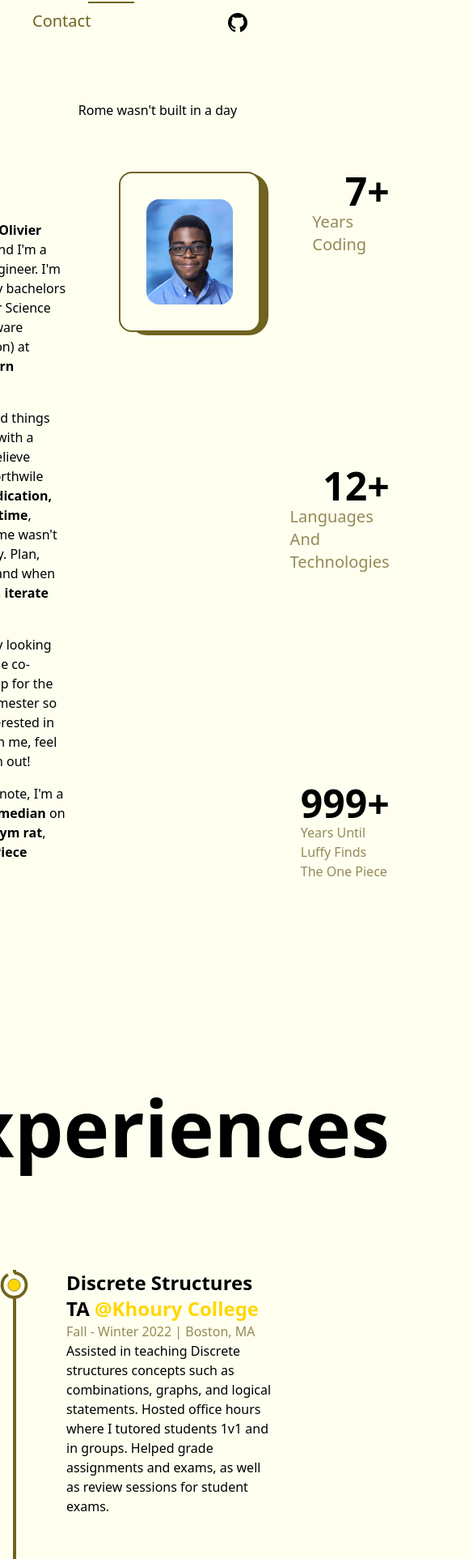
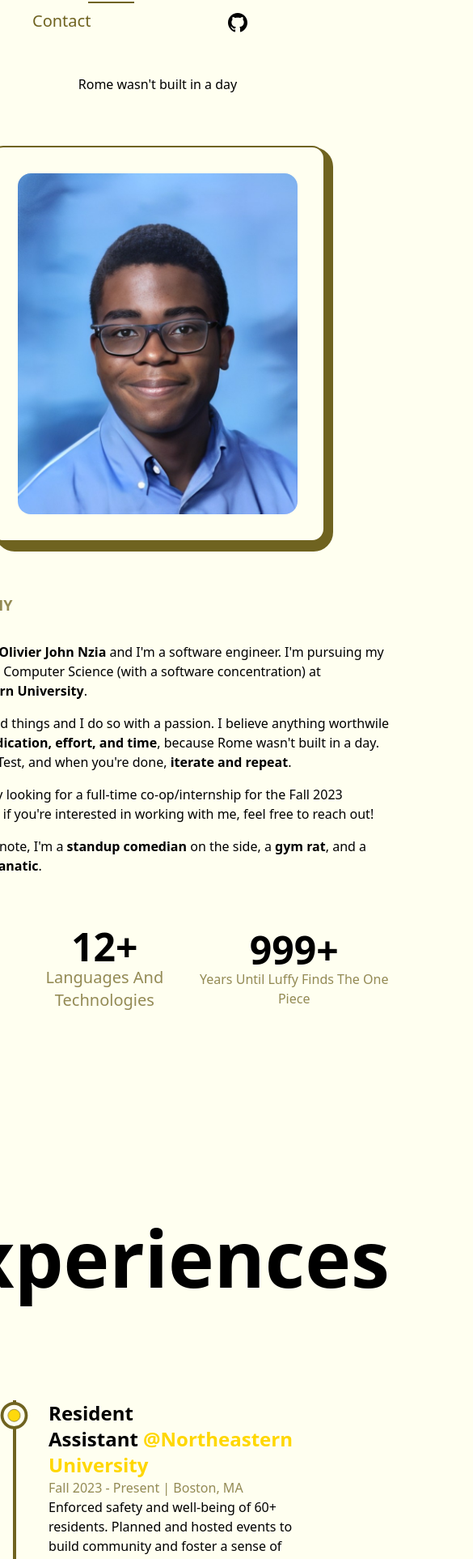
Before and after one commit to ojn03/ojn03.github.io, a Next.js app: page /about in a window 390 px wide. Shown: the part 48-1973 px from the top of the page at 81% size, 585 px wide, since content can reach past the window. Built offline with nearby package versions, Linux system fonts and the light colour scheme.

Commit message:
added experiences +  responsiveness

```diff
--- a/src/app/about/page.js
+++ b/src/app/about/page.js
@@ -1,83 +1,97 @@
-import React from 'react'
-import me from 'public/me.jpg'
-import Image from 'next/image'
-import Experiences from '@/components/Experiences'
-import Count from '@/components/Counter'
-import scrolldown from 'public/scrolldown.gif'
+import React from "react";
+import me from "public/me.jpg";
+import Image from "next/image";
+import Experiences from "@/components/Experiences";
+import Count from "@/components/Counter";
+import scrolldown from "public/scrolldown.gif";
 export const metadata = {
-  title: 'Olivier-John Nzia | About',
-}
-//todo scroll down arrow
+	title: "Olivier-John Nzia | About"
+};
 const page = () => {
 	return (
+		<main className="flex w-full flex-col items-center justify-center">
+			{/* layout */}
+			<div className="h-full inline-block z-0 pt-8 sm:p-16 lg:p-32 ">
+				<h1 className="mb-16 text-center">Rome wasn&apos;t built in a day</h1>
+				<div className="relative grid w-fit h-fit grid-cols-8 gap-16">
+					{/* Image */}
 
-    <main className=' flex w-full flex-col items-center justify-center'>
-      {/* layout */}
-      <div className='h-full inline-block z-0 p-32 pt-16'>
-        <h1 className='mb-16 text-center'>Rome wasn&apos;t built in a day</h1>
-        <div className='relative grid w-fit h-fit grid-cols-8 gap-16'>
-          {/* <div className=''>
+					<div className="col-start-2 col-span-6 md:order-2 xl:col-span-3 md:col-span-4 relative h-max rounded-2xl border-2 border-solid border-dark p-8 bg-light ">
+						<div className="absolute top-0 -right-3 -z-10 w-[102%] h-[103%] rounded-3xl bg-dark" />
+						<Image
+							src={me}
+							alt="me.jpg"
+							className="w-full h-auto rounded-2xl"
+						/>
+					</div>
 
-            </div> */}
-          <div className=' col-span-3 flex gap-4 flex-col items-start justify-start '>
-            <h2 className='mb-4 text-lg font-bold uppercase text-dark/75'>Bio</h2>
-            <p className='font-medium '>
-              My name is <b>Olivier John Nzia</b> and I&apos;m a software engineer. I&apos;m pursuing my bachelors in Computer Science (with a software concentration) at <b>Northeastern University</b>.
+					{/* BIO */}
+					<div className="col-span-8 md:order-1 xl:col-span-3 md:col-span-4 flex gap-4 flex-col items-start justify-start ">
+						<h2 className="mb-4 text-lg font-bold uppercase text-dark/75">
+							Biography
+						</h2>
+						<p className="font-medium ">
+							My name is <b>Olivier John Nzia</b> and I&apos;m a software
+							engineer. I&apos;m pursuing my bachelors in Computer Science (with
+							a software concentration) at <b>Northeastern University</b>.
 						</p>
-            <p className='font-medium'>
-              I love to build things and I do so with a passion. I believe anything worthwile requires <b>dedication, effort, and time</b>, because Rome wasn&apos;t built in a day. Plan, Build, Test, and when you&apos;re done, <b>iterate and repeat</b>.
+						<p className="font-medium">
+							I love to build things and I do so with a passion. I believe
+							anything worthwile requires <b>dedication, effort, and time</b>,
+							because Rome wasn&apos;t built in a day. Plan, Build, Test, and
+							when you&apos;re done, <b>iterate and repeat</b>.
 						</p>
 
-            <p className='font-medium'>
-              I&apos;m currently looking for a full-time co-op/internship for the Fall 2023 semester so if you&apos;re interested in working with me, feel free to reach out!
+						<p className="font-medium">
+							I&apos;m currently looking for a full-time co-op/internship for
+							the Fall 2023 semester so if you&apos;re interested in working
+							with me, feel free to reach out!
 						</p>
 
-            <p className=' font-medium'>
-              On another note, I&apos;m a <b>standup comedian</b> on the side, a <b>gym rat</b>, and a <b>One Piece fanatic</b>.
+						<p className=" font-medium">
+							On another note, I&apos;m a <b>standup comedian</b> on the side, a{" "}
+							<b>gym rat</b>, and a <b>One Piece fanatic</b>.
 						</p>
 					</div>
-          <div className='col-span-3 relative h-max rounded-2xl border-2 border-solid border-dark p-8 bg-light '>
-            <div className='absolute top-0 -right-3 -z-10 w-[102%] h-[103%] rounded-3xl bg-dark ' />
-            <Image src={me} alt='me.jpg' className='w-full h-auto rounded-2xl' />
-          </div>
-          <div className='col-span-2 flex flex-col items-end justify-between'>
-            <div className='flex flex-col items-end justify-center'>
-              <span className='text-5xl inline-block  font-bold'>
+
+					{/* Stats */}
+					<div className="md:order-3 xl:col-span-2 col-span-8 flex xl:flex-col lg:flex-row xl:items-end items-center justify-between">
+						<div className="flex flex-col items-center xl:items-end justify-center">
+							<span className="text-5xl inline-block  font-bold">
 								<Count from={0} to={7} />+
 							</span>
-              <h2 className='text-xl font-medium capitalize text-dark/75'>
+							<h2 className="text-center xl:text-right text-xl font-medium capitalize text-dark/75">
 								Years Coding
 							</h2>
 						</div>
 
-            <div className='flex flex-col items-end justify-center'>
-              <span className='text-5xl inline-block font-bold'>
+						<div className="flex flex-col  items-center xl:items-end justify-center">
+							<span className="text-5xl inline-block font-bold">
 								<Count from={0} to={12} />+
 							</span>
-              <h2 className='text-xl font-medium capitalize text-dark/75'>
+							<h2 className="text-center xl:text-right text-xl font-medium capitalize text-dark/75">
 								Languages and Technologies
 							</h2>
 						</div>
 
-            <div className='flex flex-col items-end justify-center'>
-              <span className='text-5xl inline-block font-bold'>
+						<div className="flex flex-col items-center xl:items-end justify-center">
+							<span className="text-5xl inline-block font-bold">
 								<Count from={0} to={999} />+
 							</span>
-              <h2 className='text-base font-medium capitalize text-dark/75'>
+							<h2 className="text-center xl:text-right text-base font-medium capitalize text-dark/75">
 								Years until Luffy finds the One Piece
 							</h2>
 						</div>
-            {/* 2 years of experience, 12+ project repositories, 999+ hours coding, 200+ job rejections,  episodes until Luffy finds the One piece, 356 bones ina blue whale, hours of sleep, daily pushups */}
 					</div>
-          <div className='absolute -bottom-28 '>
-            <Image src={scrolldown} alt='scrolldown.gif' className='w-8' />
+					<div className="absolute -bottom-28 ">
+						<Image src={scrolldown} alt="scrolldown.gif" className="w-8" />
 					</div>
 				</div>
 
 				<Experiences />
 			</div>
 		</main>
-  )
-}
+	);
+};
 
-export default page
+export default page;
--- a/src/utils/info.js
+++ b/src/utils/info.js
@@ -1,53 +1,51 @@
-import ll from 'public/PreviewLens.png'
-import arnold from 'public/DALL·E 2023-06-29 16.07.19 - solar system, vibrant colors, van gogh style.png'
-import impDemo from 'public/IMPDEMO.png'
-import sitedemo from 'public/sitedemo.png'
+import ll from "public/PreviewLens.png";
+import arnold from "public/DALL·E 2023-06-29 16.07.19 - solar system, vibrant colors, van gogh style.png";
+import impDemo from "public/IMPDEMO.png";
+import sitedemo from "public/sitedemo.png";
 
 export const projects = [
 	{
-        infoPath: '',
-        title: 'Little Lens',
-        short: 'Post Images, save Images, comment, and more!\nthis is an image sharing application (sorta like Pinterest)\n',
-        description: 'Long description',
+		infoPath: "",
+		title: "Little Lens",
+		short:
+			"Post Images, save Images, comment, and more!\nthis is an image sharing application (sorta like Pinterest)\n",
+		description: "Long description",
 		image: ll,
-        link: 'https://littlelensv1.netlify.app/',
-        repo: 'https://github.com/ojn03/littleLens',
-        technologies: ['React', 'Tailwind CSS', 'Sanity.io']
-
+		link: "https://littlelensv1.netlify.app/",
+		repo: "https://github.com/ojn03/littleLens",
+		technologies: ["React", "Tailwind CSS", "Sanity.io"]
 	},
 	{
-        infoPath: '',
-        title: 'ojn.me',
-        short: 'A website about a (really cool and handsome) guy named Olivier',
-        description: 'Long description',
+		infoPath: "",
+		title: "ojn.me",
+		short: "A website about a (really cool and handsome) guy named Olivier",
+		description: "Long description",
 		image: sitedemo,
-        link: '/',
-        repo: 'https://github.com/ojn03/portfolio',
-        technologies: ['Next.js', 'Framer Motion', 'Tailwind CSS']
-
+		link: "/",
+		repo: "https://github.com/ojn03/portfolio",
+		technologies: ["Next.js", "Framer Motion", "Tailwind CSS"]
 	},
 	{
-        infoPath: '',
-        title: 'Polished Pixels',
-        short: 'An image processor where users can import and export images in any format, and apply various filters to them.',
-        description: 'Long description',
+		infoPath: "",
+		title: "Polished Pixels",
+		short:
+			"An image processor where users can import and export images in any format, and apply various filters to them.",
+		description: "Long description",
 		image: impDemo,
-        link: '',
-        repo: '',
-        technologies: ['Java', 'Swing']
-
+		link: "",
+		repo: "",
+		technologies: ["Java", "Swing"]
 	},
 	{
-        infoPath: '',
-        title: 'Arnold the Astronaut',
-        short: 'A twitter bot that likes astronomy',
-        description: 'Long description',
+		infoPath: "",
+		title: "Arnold the Astronaut",
+		short: "A twitter bot that likes astronomy",
+		description: "Long description",
 		image: arnold,
-        link: '',
-        repo: '',
-        technologies: ['twitter API', 'NASA API', 'twitter4j']
-
-    },
+		link: "",
+		repo: "",
+		technologies: ["twitter API", "NASA API", "twitter4j"]
+	}
 	// {    infoPath: '',
 	//     title: 'Candid Conversations ',
 	//     short: 'a demo chat application',
@@ -87,48 +85,68 @@ export const projects = [
 	//     technologies: ['Next.js', 'Tailwind CSS']
 
 	// },
-
-]
+];
 
 export const experiences = [
+
+    //C4C NEU
+    //GENERATE
+	//Computer Systems TA
 	{
-        position: 'Discrete Structures TA',
-        company: 'Khoury College',
-        description: 'Assisted in teaching Discrete structures concepts such as combinations, graphs, and logical statements. Hosted office hours where I tutored students 1v1 and in groups. Helped grade assignments and exams, as well as review sessions for student exams. ',
-        location: 'Boston, MA',
-        date: 'Fall - Winter 2022',
-        technologies: ['tech1', 'tech2', 'tech3'],
-        image: 'https://picsum.photos/200/300',
-        link: 'https://www.khoury.northeastern.edu/',
+		position: "Resident Assistant",
+		company: "Northeastern University",
+		description:
+			"Enforced safety and well-being of 60+ residents. Planned and hosted events to build community and foster a sense of belonging. Provided resources and support to residents. ",
+		location: "Boston, MA",
+		date: "Fall 2023 - Present",
+		link: "https://example.com"
+	},
 
+	{
+		position: "NEU Summer Bridge Mentor",
+		company: "Northeastern University",
+		description:
+			"Helped lead a group of over 300 incoming freshman towards their transition into college life at NEU. Directly mentored a group of 6 menteess, teaching  about the resources available at Northeastern and how to navigate the campus.",
+		location: "Boston, MA",
+		date: "Summer 2023",
+		link: "https://admissions.northeastern.edu/academics/summer-bridge/"
+	},
+
+	{
+		position: "Discrete Structures TA",
+		company: "Khoury College",
+		description:
+			"Assisted in teaching Discrete structures concepts such as combinations, graphs, and logical statements. Hosted office hours where I tutored students 1v1 and in groups. Helped grade assignments and exams, as well as review sessions for student exams. ",
+		location: "Boston, MA",
+		date: "Fall - Winter 2022",
+		link: "https://www.khoury.northeastern.edu/"
 	},
 	{
-        position: 'Development Research Assistant',
-        company: 'Northeastern University',
-        description: 'Aided reasearch efforts by categorizing and analyzing existing data. Wrote scripts in python to automate data collection and analysis.',
-        location: 'Boston, MA',
-        date: 'Fall 2021 - Spring 2023',
-        technologies: ['tech1', 'tech2', 'tech3'],
-        image: 'https://picsum.photos/200/300',
-        link: 'https://example.com',
+		position: "Development Research Assistant",
+		company: "Northeastern University",
+		description:
+			"Aided reasearch efforts by categorizing and analyzing existing data. Wrote scripts in python to automate data collection and analysis.",
+		location: "Boston, MA",
+		date: "Fall 2021 - Spring 2023",
+		link: "https://research.northeastern.edu/"
 	},
 	{
-        position: 'Robotics Club',
-        company: 'Jack E Singley Academy',
-        description: 'Helped design, code, and build robots capable of navigating different environments and performing actions such as shooting a ball at a target or stacking blocks. Implemented autonomous systems as well as user controlled. Led a team to compete in VEX Robotics and FIRST Robotics Competitions.',
-        location: 'Irving, TX',
-        date: '2017 - 2021',
-        link: 'https://www.irvingisd.net/SINGLEY',
+		position: "Robotics Club",
+		company: "Jack E Singley Academy",
+		description:
+			"Helped design, code, and build robots capable of navigating different environments and performing actions such as shooting a ball at a target or stacking blocks. Implemented autonomous systems as well as user controlled. Led a team to compete in VEX Robotics and FIRST Robotics Competitions.",
+		location: "Irving, TX",
+		date: "2017 - 2021",
+		link: "https://www.irvingisd.net/SINGLEY"
 	},
 	{
-        position: 'Merit Badge Counselor',
-        company: 'Circle Ten Counci ',
-        description: 'Created interactive lessons and actvities and led younger scouts to help them earn merit badges.',
-        location: 'Grayford, TX',
-        date: 'Summer 2019 - 2021',
-        technologies: ['tech1', 'tech2', 'tech3'],
-        image: 'https://picsum.photos/200/300',
-        link: 'https://example.com',
-    },
-
-]
+		position: "Merit Badge Counselor",
+		company: "Circle Ten Council",
+		description:
+			"Created interactive lessons and actvities and led younger scouts to help them earn merit badges.",
+		location: "Grayford, TX",
+		date: "Summer 2019 - 2021",
+		technologies: ["tech1", "tech2", "tech3"],
+		link: "https://circleten.org/posts/29098/camp-constantin"
+	}
+];
```
Lines whose indentation alone changed are shown as unchanged.
